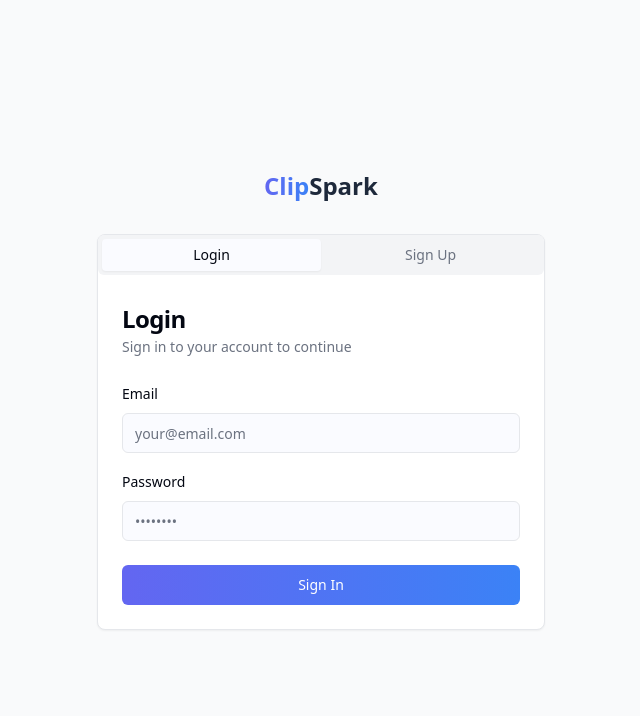
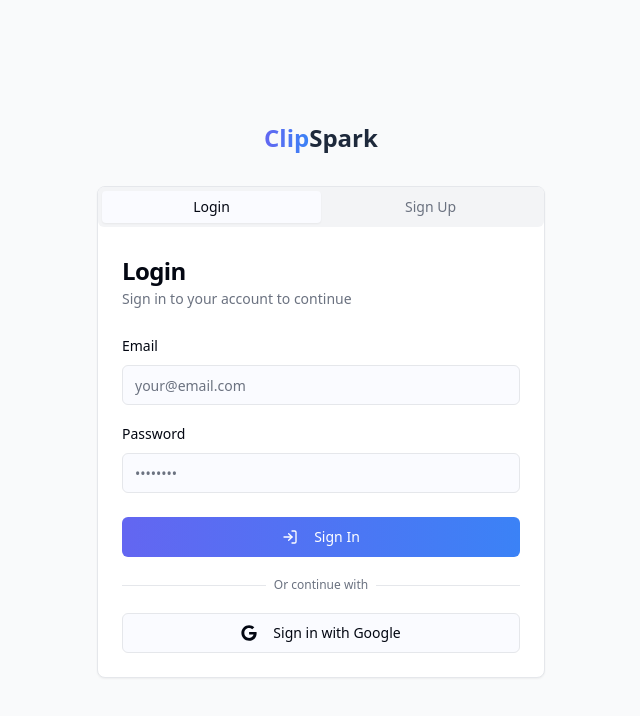
Before and after one commit to nil-the-dev/clip-spark-repurpose-flow, a React (Vite) app: page /auth in a window 1280 px wide. Shown: the top 716 px of the page, without its empty margins (319-959 px from the left). Built offline with nearby package versions, Linux system fonts and the light colour scheme.

Commit message:
feat: Add Google login to Auth page
Implement Google login functionality on the authentication page.

```diff
--- a/src/context/AuthContext.tsx
+++ b/src/context/AuthContext.tsx
@@ -11,6 +11,7 @@ interface AuthContextType {
   isLoading: boolean;
   signIn: (email: string, password: string) => Promise<void>;
   signUp: (email: string, password: string, fullName: string) => Promise<void>;
+  signInWithGoogle: () => Promise<void>;
   signOut: () => Promise<void>;
 }
 
@@ -110,6 +111,37 @@ export function AuthProvider({ children }: { children: React.ReactNode }) {
     }
   };
 
+  const signInWithGoogle = async () => {
+    try {
+      setIsLoading(true);
+      const { error } = await supabase.auth.signInWithOAuth({
+        provider: 'google',
+        options: {
+          redirectTo: window.location.origin + '/auth'
+        }
+      });
+
+      if (error) {
+        toast({
+          title: "Google sign in failed",
+          description: error.message,
+          variant: "destructive"
+        });
+        throw error;
+      }
+    } catch (error) {
+      console.error('Error signing in with Google:', error);
+      toast({
+        title: "Sign in failed",
+        description: "There was a problem signing in with Google.",
+        variant: "destructive"
+      });
+      throw error;
+    } finally {
+      setIsLoading(false);
+    }
+  };
+
   const signOut = async () => {
     try {
       setIsLoading(true);
@@ -132,7 +164,7 @@ export function AuthProvider({ children }: { children: React.ReactNode }) {
   };
 
   return (
-    <AuthContext.Provider value={{ session, user, isLoading, signIn, signUp, signOut }}>
+    <AuthContext.Provider value={{ session, user, isLoading, signIn, signUp, signInWithGoogle, signOut }}>
       {children}
     </AuthContext.Provider>
   );
--- a/src/pages/Auth.tsx
+++ b/src/pages/Auth.tsx
@@ -24,7 +24,9 @@ import {
 } from '@/components/ui/form';
 import { Input } from '@/components/ui/input';
 import { Tabs, TabsContent, TabsList, TabsTrigger } from '@/components/ui/tabs';
+import { Separator } from '@/components/ui/separator';
 import Logo from '@/components/Logo';
+import { LogIn, UserPlus, User } from 'lucide-react';
 
 const loginSchema = z.object({
   email: z.string().email({ message: 'Please enter a valid email address' }),
@@ -43,7 +45,7 @@ type LoginFormValues = z.infer<typeof loginSchema>;
 type SignupFormValues = z.infer<typeof signupSchema>;
 
 const Auth = () => {
-  const { user, isLoading, signIn, signUp } = useAuth();
+  const { user, isLoading, signIn, signUp, signInWithGoogle } = useAuth();
   const [activeTab, setActiveTab] = useState<string>('login');
 
   const loginForm = useForm<LoginFormValues>({
@@ -78,6 +80,14 @@ const Auth = () => {
       setActiveTab('login');
     } catch (error) {
       console.error('Signup error:', error);
+    }
+  };
+
+  const handleGoogleSignIn = async () => {
+    try {
+      await signInWithGoogle();
+    } catch (error) {
+      console.error('Google sign in error:', error);
     }
   };
 
@@ -136,9 +146,34 @@ const Auth = () => {
                     )}
                   />
                 </CardContent>
-                <CardFooter>
+                <CardFooter className="flex flex-col gap-3">
                   <Button type="submit" className="w-full gradient-bg" disabled={isLoading}>
+                    <LogIn className="mr-2 h-4 w-4" />
                     {isLoading ? 'Signing in...' : 'Sign In'}
+                  </Button>
+
+                  <div className="relative w-full py-2">
+                    <div className="absolute inset-0 flex items-center">
+                      <Separator className="w-full" />
+                    </div>
+                    <div className="relative flex justify-center">
+                      <span className="bg-white px-2 text-xs text-gray-500">
+                        Or continue with
+                      </span>
+                    </div>
+                  </div>
+
+                  <Button
+                    type="button"
+                    variant="outline"
+                    className="w-full"
+                    onClick={handleGoogleSignIn}
+                    disabled={isLoading}
+                  >
+                    <svg className="mr-2 h-4 w-4" aria-hidden="true" focusable="false" data-prefix="fab" data-icon="google" role="img" xmlns="http://www.w3.org/2000/svg" viewBox="0 0 488 512">
+                      <path fill="currentColor" d="M488 261.8C488 403.3 391.1 504 248 504 110.8 504 0 393.2 0 256S110.8 8 248 8c66.8 0 123 24.5 166.3 64.9l-67.5 64.9C258.5 52.6 94.3 116.6 94.3 256c0 86.5 69.1 156.6 153.7 156.6 98.2 0 135-70.4 140.8-106.9H248v-85.3h236.1c2.3 12.7 3.9 24.9 3.9 41.4z"></path>
+                    </svg>
+                    Sign in with Google
                   </Button>
                 </CardFooter>
               </form>
@@ -211,9 +246,34 @@ const Auth = () => {
                     )}
                   />
                 </CardContent>
-                <CardFooter>
+                <CardFooter className="flex flex-col gap-3">
                   <Button type="submit" className="w-full gradient-bg" disabled={isLoading}>
+                    <UserPlus className="mr-2 h-4 w-4" />
                     {isLoading ? 'Creating Account...' : 'Create Account'}
+                  </Button>
+
+                  <div className="relative w-full py-2">
+                    <div className="absolute inset-0 flex items-center">
+                      <Separator className="w-full" />
+                    </div>
+                    <div className="relative flex justify-center">
+                      <span className="bg-white px-2 text-xs text-gray-500">
+                        Or continue with
+                      </span>
+                    </div>
+                  </div>
+
+                  <Button
+                    type="button"
+                    variant="outline"
+                    className="w-full"
+                    onClick={handleGoogleSignIn}
+                    disabled={isLoading}
+                  >
+                    <svg className="mr-2 h-4 w-4" aria-hidden="true" focusable="false" data-prefix="fab" data-icon="google" role="img" xmlns="http://www.w3.org/2000/svg" viewBox="0 0 488 512">
+                      <path fill="currentColor" d="M488 261.8C488 403.3 391.1 504 248 504 110.8 504 0 393.2 0 256S110.8 8 248 8c66.8 0 123 24.5 166.3 64.9l-67.5 64.9C258.5 52.6 94.3 116.6 94.3 256c0 86.5 69.1 156.6 153.7 156.6 98.2 0 135-70.4 140.8-106.9H248v-85.3h236.1c2.3 12.7 3.9 24.9 3.9 41.4z"></path>
+                    </svg>
+                    Sign up with Google
                   </Button>
                 </CardFooter>
               </form>
```
